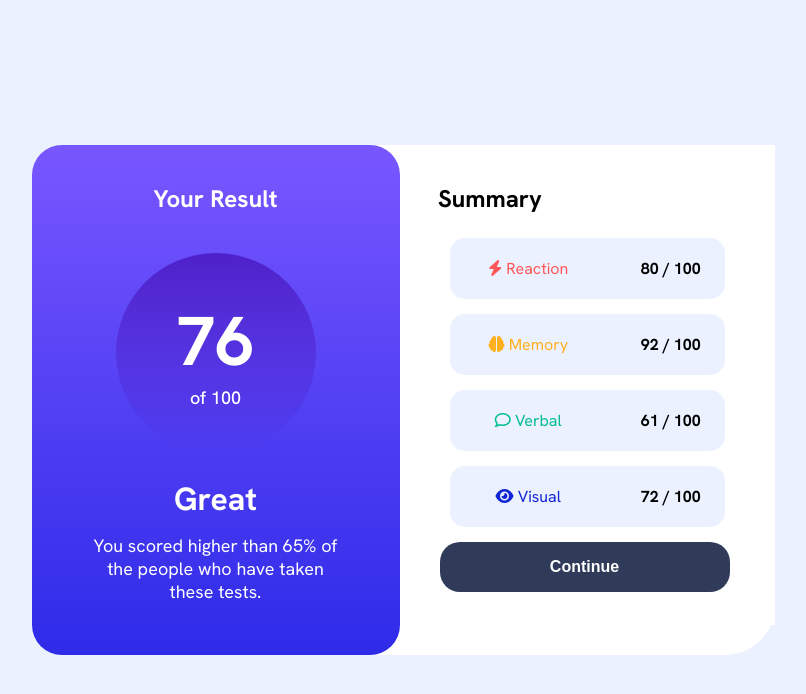
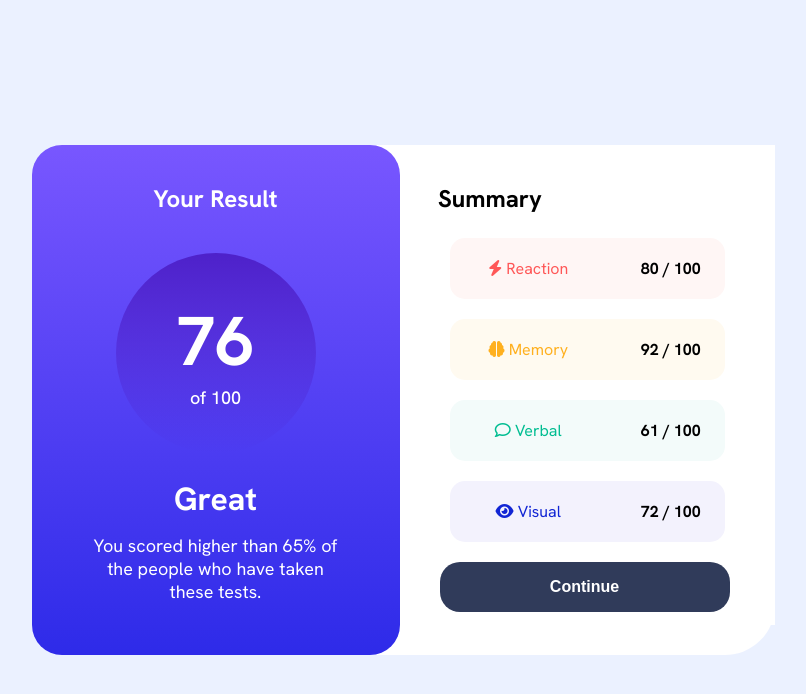
Before and after one commit to Ventiator/Results-summary-component-frontendmentor-, a plain HTML site: page index.html in a window 1280 px wide. Shown: the whole page, without its empty margins (237-1043 px from the left). Drawn offline with Linux system fonts and the light colour scheme.

Commit message:
Add files via upload

```diff
--- a/style.css
+++ b/style.css
@@ -20,17 +20,21 @@
 
 .green{
     color: var(--Greenteal);
+    background-color: hsl(173, 53%, 97%);
 }
 
 .red{
     color: var(--Lightred);
+    background-color: hsl(6, 100%, 98%);
 }
 
 .yellow{
     color: var(--Orangeyyellow);
+    background-color: hsl(42, 100%, 97%);
 }
 
 .blue{
+    background-color: hsl(245, 73%, 97%);
     color: var(--Cobaltblue);
 }
 
@@ -131,7 +135,6 @@ body{
 
 
 .reaction{
-    background-color: var(--Paleblue);
     display: grid;
     grid-template-columns: 1fr 1fr;
     justify-items: center;
@@ -140,7 +143,7 @@ body{
     border-radius: 15px;
     margin-bottom: 20px;
     margin-inline: 50px;
-    margin: 0px 50px 15px 50px;
+
 }
 
 
```
